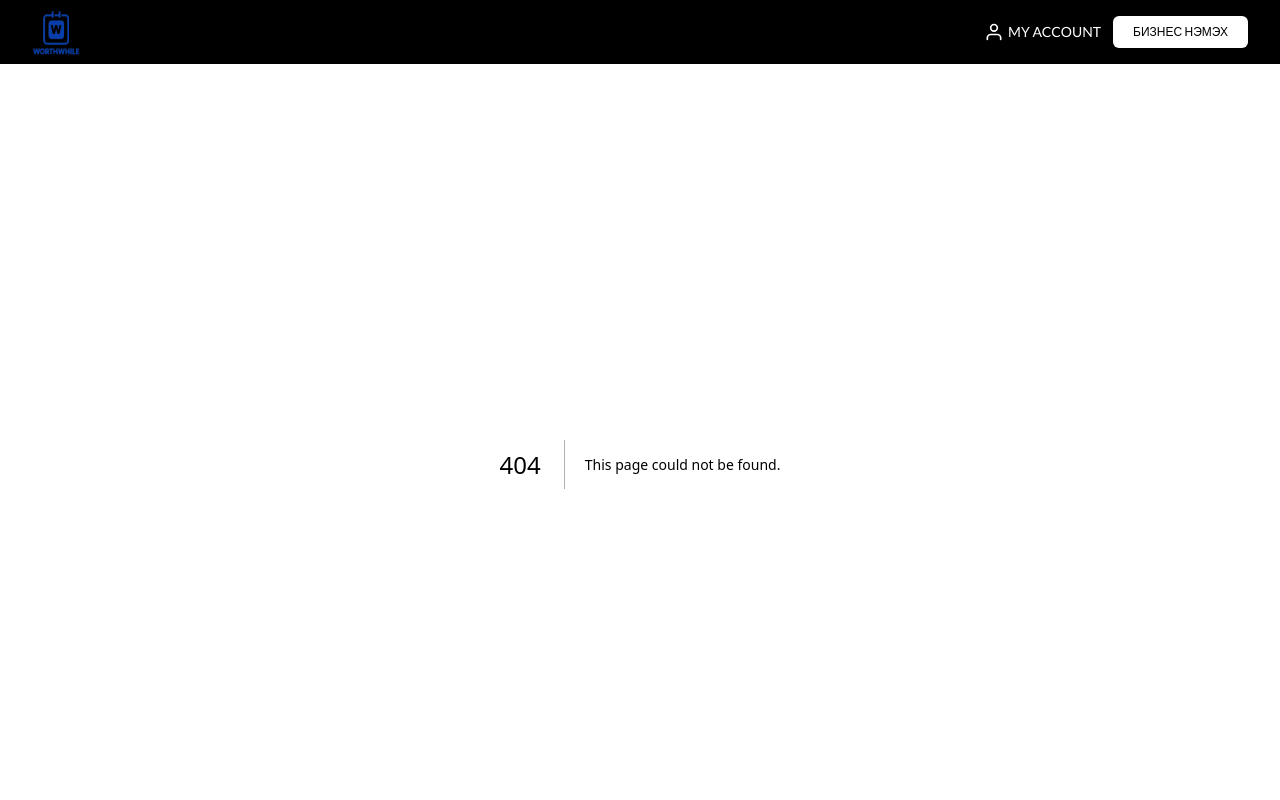
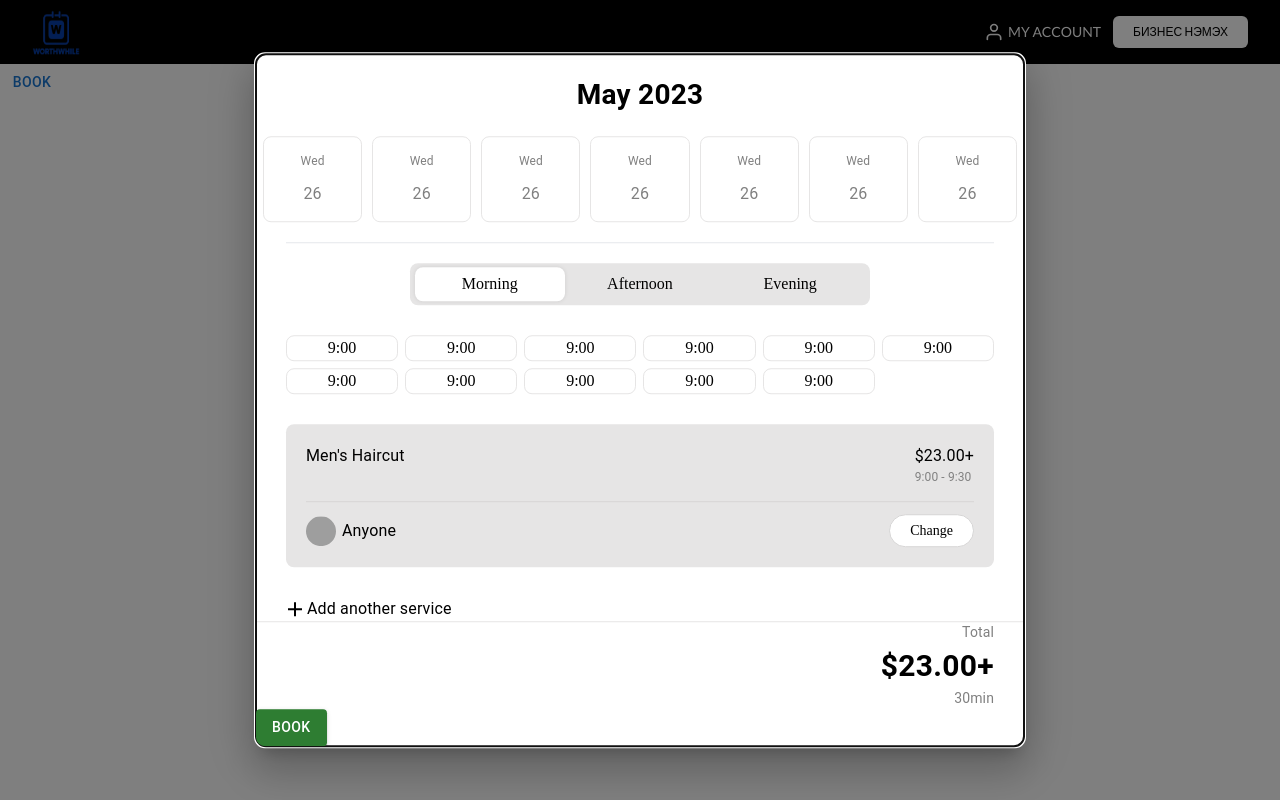
Before and after one commit to Azure-Leap/WorthWhile, a Next.js app in the folder ww-frontend/: page /test in a window 1280 px wide. Before the commit this address had no page. Shown: the top 800 px of the page. Built offline with nearby package versions, Linux system fonts and the light colour scheme; grey boxes are pictures that could not be loaded.

Commit message:
bookModal

```diff
--- /dev/null
+++ b/ww-frontend/src/components/Modals/BookModal.tsx
@@ -0,0 +1,183 @@
+import React from "react";
+import AddIcon from "@mui/icons-material/Add";
+import { Box, Button, Typography } from "@mui/material";
+
+const arr = [1, 2, 3, 4, 5, 6, 7];
+const arr2 = [1, 2, 3, 4, 5, 6, 7, 8, 9, 10, 11];
+const BookModal = () => {
+  return (
+    <Box sx={{ width: "100%" }}>
+      <Typography
+        sx={{
+          fontSize: "28px",
+          fontWeight: "bold",
+          textAlign: "center",
+          margin: "20px 0",
+        }}
+      >
+        May 2023
+      </Typography>
+      <Box
+        sx={{
+          display: "grid",
+          gridTemplateColumns: "repeat(7,1fr)",
+          gridGap: "10px",
+          paddingBottom: "20px",
+          margin: "0 7px",
+        }}
+      >
+        {arr.map(() => (
+          <Box
+            sx={{
+              padding: "15px 0",
+              border: "1px solid #E6E5E5",
+              borderRadius: "8px",
+              textAlign: "center",
+            }}
+          >
+            <Typography
+              sx={{ color: "grey", fontSize: "12px", marginBottom: "12px" }}
+            >
+              Wed
+            </Typography>
+            <Typography sx={{ color: "grey" }}>26</Typography>
+          </Box>
+        ))}
+      </Box>
+      <hr style={{ margin: "0 30px" }} />
+      <Box sx={{ margin: "0 auto", width: "60%" }}>
+        <Box
+          sx={{
+            display: "flex",
+            margin: "20px 0 30px 0",
+            backgroundColor: "#E6E5E5",
+            borderRadius: "8px",
+            padding: "4px 5px",
+          }}
+        >
+          <button
+            style={{
+              width: "calc(100%/3)",
+              backgroundColor: "white",
+              borderRadius: "8px",
+              padding: "5px",
+              boxShadow: "0 0 4px 0 rgba(0,0,0,0.1)",
+            }}
+          >
+            Morning
+          </button>
+          <button
+            style={{
+              width: "calc(100%/3)",
+              borderRadius: "8px",
+              padding: "5px",
+            }}
+          >
+            Afternoon
+          </button>
+          <button
+            style={{
+              width: "calc(100%/3)",
+              borderRadius: "8px",
+              padding: "5px",
+            }}
+          >
+            Evening
+          </button>
+        </Box>
+      </Box>
+      <Box
+        sx={{
+          display: "grid",
+          gridTemplateColumns: "repeat(6,1fr)",
+          gridGap: "7px",
+          margin: "0 30px",
+        }}
+      >
+        {arr2.map(() => (
+          <button style={{ border: "1px solid #E6E5E5", borderRadius: "8px" }}>
+            9:00
+          </button>
+        ))}
+      </Box>
+      <Box
+        sx={{
+          backgroundColor: "#E6E5E5",
+          margin: "30px",
+          borderRadius: "8px",
+          padding: "20px",
+        }}
+      >
+        <Box
+          sx={{
+            display: "flex",
+            justifyContent: "space-between",
+          }}
+        >
+          <Typography>Men's Haircut</Typography>
+          <Box sx={{ marginBottom: "15px" }}>
+            <Typography sx={{ textAlign: "end" }}>$23.00+</Typography>
+            <Typography sx={{ fontSize: "12px", color: "grey" }}>
+              9:00 - 9:30
+            </Typography>
+          </Box>
+        </Box>
+        <hr style={{ borderTop: "1px solid #D6D5D5" }} />
+        <Box
+          sx={{
+            display: "flex",
+            justifyContent: "space-between",
+            marginTop: "12px",
+          }}
+        >
+          <Box sx={{ display: "flex", alignItems: "center" }}>
+            <img
+              style={{
+                width: "30px",
+                height: "30px",
+                borderRadius: "50%",
+                marginRight: "6px",
+              }}
+              src="https://laneip.com/wp-content/uploads/2022/11/placeholder_pale.png"
+              alt="userImg"
+            />
+            <Typography>Anyone</Typography>
+          </Box>
+          <button
+            style={{
+              backgroundColor: "white",
+              padding: "5px 20px",
+              borderRadius: "20px",
+              border: "1px solid #D6D5D5",
+              fontSize: "14px",
+            }}
+          >
+            Change
+          </button>
+        </Box>
+      </Box>
+      <Box sx={{ display: "flex", alignItems: "center", marginLeft: "27px" }}>
+        <AddIcon />
+        <Typography>Add another service</Typography>
+      </Box>
+      <Box sx={{ width: "100%", borderTop: "1px solid #E6E5E5" }}>
+        <Box sx={{ textAlign: "end", marginRight: "30px" }}>
+          <Typography sx={{ fontSize: "14px", color: "grey" }}>
+            Total
+          </Typography>
+          <Typography sx={{ fontSize: "30px", fontWeight: "bold" }}>
+            $23.00+
+          </Typography>
+          <Typography sx={{ fontSize: "14px", color: "grey" }}>
+            30min
+          </Typography>
+        </Box>
+        <Button variant="contained" color="success">
+          Book
+        </Button>
+      </Box>
+    </Box>
+  );
+};
+
+export default BookModal;
--- /dev/null
+++ b/ww-frontend/src/components/Modals/ConfirmModal.tsx
@@ -0,0 +1,7 @@
+import React from "react";
+
+const ConfirmModal = () => {
+  return <div>ConfirmModal</div>;
+};
+
+export default ConfirmModal;
--- /dev/null
+++ b/ww-frontend/src/components/Modals/PaymentModal.tsx
@@ -0,0 +1,7 @@
+import React from "react";
+
+const PaymentModal = () => {
+  return <div>PaymentModal</div>;
+};
+
+export default PaymentModal;
--- /dev/null
+++ b/ww-frontend/src/pages/test/index.tsx
@@ -0,0 +1,40 @@
+import React, { useState } from "react";
+import { Box, Button, Modal } from "@mui/material";
+import BookModal from "@/components/Modals/BookModal";
+import ConfirmModal from "@/components/Modals/ConfirmModal";
+import PaymentModal from "@/components/Modals/PaymentModal";
+
+const style = {
+  position: "absolute",
+  top: "50%",
+  left: "50%",
+  transform: "translate(-50%, -50%)",
+  width: "100%",
+  maxWidth: 770,
+  minWidth: 400,
+  bgcolor: "background.paper",
+  border: "1px solid #000",
+  borderRadius: "10px",
+  overflow: "hidden",
+  boxShadow: 24,
+};
+
+const test = () => {
+  const [open, setOpen] = useState<Boolean>(true);
+  const [modal, setModal] = useState<String>("BookModal");
+
+  return (
+    <Box>
+      <Button onClick={() => setOpen(true)}>Book</Button>
+      <Modal open={Boolean(open)}>
+        <Box sx={style}>
+          {(modal == "BookModal" && <BookModal />) ||
+            (modal == "ConfirmModal" && <ConfirmModal />) ||
+            (modal == "PaymentModal" && <PaymentModal />)}
+        </Box>
+      </Modal>
+    </Box>
+  );
+};
+
+export default test;
```
